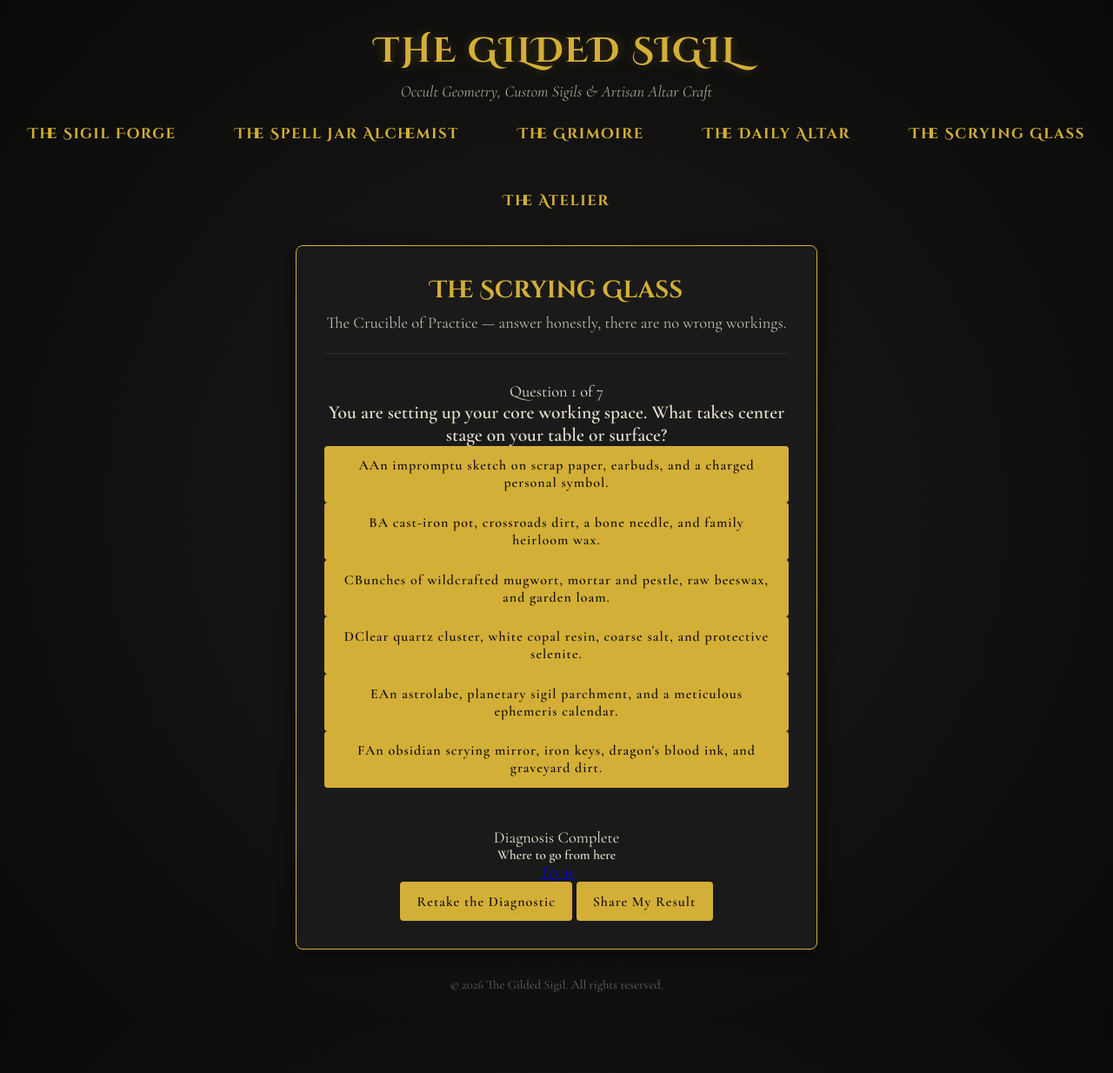
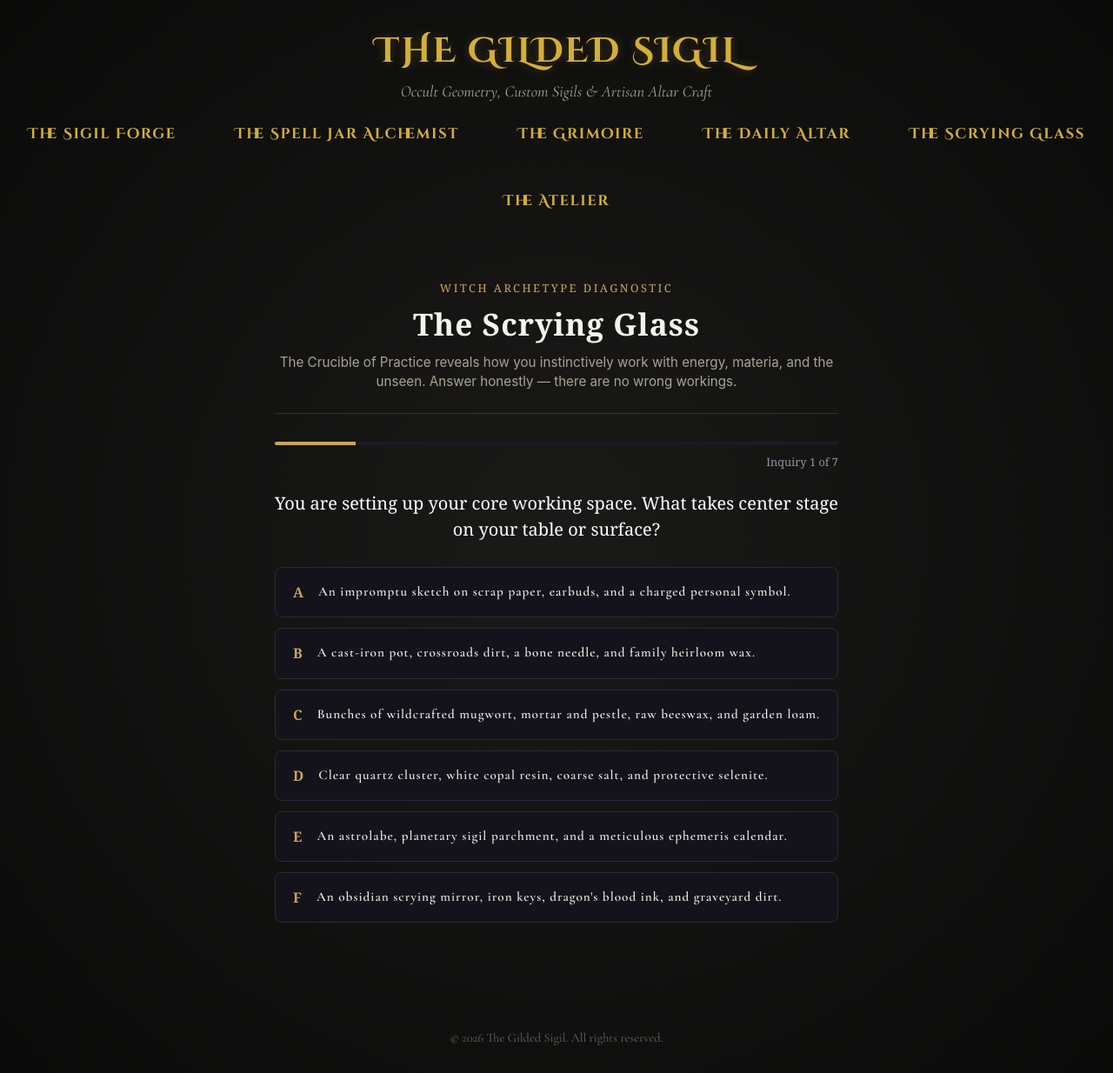
Before and after one commit to maf187/the-gilded-sigil, a Jekyll site: the page built from quizzes.html, in a window 1280 px wide. Shown: the whole page at 87% size. Built offline with Jekyll 4.4.1, drawn with Linux system fonts in a browser that asks for light colours; before the commit the page ends 1173 px from its top, so only the background shows below that.

Commit message:
Refactor Scrying Glass quiz HTML and styles

```diff
--- a/quizzes.html
+++ b/quizzes.html
@@ -4,12 +4,290 @@ title: The Scrying Glass
 description: "Take the witch archetype quiz — The Crucible of Practice reveals your magical path and points you to the ritual tools that fit it."
 permalink: /quizzes.html
 ---
-<section class="sigil-container scrying-container">
 
-  <div class="article-header">
+<style>
+  /* Scoped Scrying Glass Styles */
+  .scrying-container {
+    max-width: 680px;
+    margin: 40px auto;
+    padding: 0 16px;
+    color: #e6e3dd;
+    font-family: -apple-system, BlinkMacSystemFont, "Segoe UI", Roboto, sans-serif;
+  }
+
+  .scrying-header {
+    text-align: center;
+    margin-bottom: 32px;
+    border-bottom: 1px solid rgba(201, 165, 92, 0.2);
+    padding-bottom: 24px;
+  }
+
+  .scrying-eyebrow {
+    font-family: "Cinzel", Georgia, serif;
+    font-size: 0.8rem;
+    letter-spacing: 2.5px;
+    text-transform: uppercase;
+    color: #c9a55c;
+    margin-bottom: 8px;
+    display: block;
+  }
+
+  .scrying-header h2 {
+    font-family: "Cinzel", Georgia, serif;
+    font-size: 2.2rem;
+    color: #f5f3ef;
+    margin: 0 0 10px 0;
+    letter-spacing: 1px;
+  }
+
+  .scrying-subtitle {
+    color: #a8a396;
+    font-size: 0.95rem;
+    line-height: 1.5;
+    margin: 0;
+  }
+
+  /* Progress Bar */
+  .scrying-progress-wrap {
+    width: 100%;
+    height: 4px;
+    background: #1c1a24;
+    border-radius: 2px;
+    margin-bottom: 10px;
+    overflow: hidden;
+  }
+
+  .scrying-progress-bar {
+    height: 100%;
+    width: 0%;
+    background: #c9a55c;
+    transition: width 0.3s ease;
+  }
+
+  .scrying-progress-label {
+    font-size: 0.8rem;
+    color: #9590a3;
+    text-align: right;
+    margin-bottom: 24px;
+    font-family: "Cinzel", Georgia, serif;
+  }
+
+  /* Question Prompt */
+  .scrying-question {
+    font-family: "Cinzel", Georgia, serif;
+    font-size: 1.25rem;
+    color: #ffffff;
+    line-height: 1.5;
+    text-align: center;
+    margin-bottom: 28px;
+    font-weight: 400;
+  }
+
+  /* Separate Option Cards (Fixes the Gold Block) */
+  .scrying-options {
+    display: flex;
+    flex-direction: column;
+    gap: 12px;
+    margin-bottom: 24px;
+  }
+
+  .scrying-option-btn {
+    background: #14131b !important;
+    border: 1px solid #2d2938 !important;
+    border-radius: 8px !important;
+    color: #ede9e3 !important;
+    padding: 16px 20px !important;
+    font-size: 0.95rem !important;
+    line-height: 1.45 !important;
+    text-align: left !important;
+    cursor: pointer;
+    transition: all 0.2s ease;
+    display: flex !important;
+    align-items: flex-start;
+    gap: 16px;
+    width: 100%;
+    box-sizing: border-box;
+    box-shadow: none !important;
+  }
+
+  .scrying-option-btn:hover {
+    background: #1e1b27 !important;
+    border-color: #c9a55c !important;
+    transform: translateY(-2px);
+  }
+
+  .scrying-option-marker {
+    font-family: "Cinzel", Georgia, serif;
+    color: #c9a55c;
+    font-weight: 700;
+    font-size: 1rem;
+    flex-shrink: 0;
+    margin-top: 1px;
+  }
+
+  .scrying-back-link {
+    background: none;
+    border: none;
+    color: #878292;
+    font-size: 0.85rem;
+    cursor: pointer;
+    padding: 6px 0;
+    font-family: inherit;
+    text-decoration: underline;
+  }
+
+  .scrying-back-link:hover {
+    color: #c9a55c;
+  }
+
+  /* Results Screen - Hidden by default */
+  .scrying-result {
+    display: none;
+    background: #14131b;
+    border: 1px solid #2d2938;
+    border-radius: 12px;
+    padding: 32px;
+    margin-top: 20px;
+    box-shadow: 0 12px 36px rgba(0, 0, 0, 0.4);
+  }
+
+  .scrying-result-badge {
+    display: inline-block;
+    border: 1px solid #c9a55c;
+    color: #c9a55c;
+    font-family: "Cinzel", Georgia, serif;
+    font-size: 0.75rem;
+    padding: 3px 10px;
+    border-radius: 20px;
+    letter-spacing: 1.5px;
+    text-transform: uppercase;
+    margin-bottom: 14px;
+  }
+
+  .scrying-result-title {
+    font-family: "Cinzel", Georgia, serif;
+    font-size: 1.85rem;
+    color: #ffffff;
+    margin: 0 0 8px 0;
+  }
+
+  .scrying-result-tagline {
+    font-style: italic;
+    color: #dfbc74;
+    font-size: 1rem;
+    margin-bottom: 18px;
+  }
+
+  .scrying-result-body {
+    color: #a8a396;
+    line-height: 1.6;
+    margin-bottom: 24px;
+    font-size: 0.95rem;
+  }
+
+  .scrying-next-step {
+    background: #1c1a26;
+    border-left: 3px solid #c9a55c;
+    padding: 16px 20px;
+    border-radius: 0 8px 8px 0;
+    margin-bottom: 20px;
+  }
+
+  .scrying-next-step h5 {
+    font-family: "Cinzel", Georgia, serif;
+    color: #ffffff;
+    font-size: 1rem;
+    margin: 0 0 6px 0;
+  }
+
+  .scrying-next-step p {
+    color: #a8a396;
+    font-size: 0.9rem;
+    line-height: 1.4;
+    margin: 0 0 12px 0;
+  }
+
+  .scrying-next-step a {
+    display: inline-block;
+    background: #c9a55c;
+    color: #0b0a10;
+    padding: 8px 16px;
+    border-radius: 6px;
+    text-decoration: none;
+    font-weight: 600;
+    font-size: 0.85rem;
+    font-family: "Cinzel", Georgia, serif;
+  }
+
+  .scrying-next-step a:hover {
+    background: #dfbc74;
+  }
+
+  .scrying-etsy-nudge {
+    font-size: 0.85rem;
+    color: #8c8798;
+    line-height: 1.5;
+    margin-bottom: 28px;
+  }
+
+  .scrying-etsy-nudge a {
+    color: #dfbc74;
+  }
+
+  .scrying-result-actions {
+    display: flex;
+    gap: 12px;
+    flex-wrap: wrap;
+  }
+
+  .scrying-action-btn {
+    padding: 12px 20px;
+    border-radius: 6px;
+    font-family: "Cinzel", Georgia, serif;
+    font-size: 0.85rem;
+    font-weight: 600;
+    cursor: pointer;
+    flex: 1;
+    min-width: 140px;
+    transition: all 0.2s;
+  }
+
+  .scrying-restart-btn {
+    background: #c9a55c;
+    color: #0d0c12;
+    border: none;
+  }
+
+  .scrying-restart-btn:hover {
+    background: #dfbc74;
+  }
+
+  .scrying-share-btn {
+    background: transparent;
+    border: 1px solid #c9a55c;
+    color: #c9a55c;
+  }
+
+  .scrying-share-btn:hover {
+    background: rgba(201, 165, 92, 0.1);
+  }
+
+  .scrying-share-confirm {
+    font-size: 0.85rem;
+    color: #dfbc74;
+    margin-top: 10px;
+    min-height: 1.2em;
+    text-align: center;
+  }
+</style>
+
+<section class="scrying-container">
+
+  <div class="scrying-header">
+    <span class="scrying-eyebrow">Witch Archetype Diagnostic</span>
     <h2>The Scrying Glass</h2>
-    <p style="margin-bottom: 0; color: #c2beaf;">
-      The Crucible of Practice — answer honestly, there are no wrong workings.
+    <p class="scrying-subtitle">
+      The Crucible of Practice reveals how you instinctively work with energy, materia, and the unseen. Answer honestly — there are no wrong workings.
     </p>
   </div>
 
@@ -23,10 +301,10 @@ permalink: /quizzes.html
     <h3 class="scrying-question" id="question-text"></h3>
     <div class="scrying-options" id="options-container"></div>
 
-    <button type="button" class="scrying-back-link" id="back-btn" onclick="scryingGoBack()">&larr; Back</button>
+    <button type="button" class="scrying-back-link" id="back-btn" onclick="scryingGoBack()">&larr; Back to Previous</button>
   </div>
 
-  <!-- Results View -->
+  <!-- Results View (Hidden until quiz is complete) -->
   <div id="result-screen" class="scrying-result">
     <span class="scrying-result-badge">Diagnosis Complete</span>
     <h3 class="scrying-result-title" id="result-archetype"></h3>
@@ -36,14 +314,14 @@ permalink: /quizzes.html
     <div class="scrying-next-step">
       <h5 id="next-step-heading">Where to go from here</h5>
       <p id="next-step-body"></p>
-      <a id="next-step-link" href="#">Try it</a>
+      <a id="next-step-link" href="#">Explore This Current</a>
     </div>
 
     <p class="scrying-etsy-nudge" id="etsy-nudge"></p>
 
     <div class="scrying-result-actions">
-      <button type="button" class="scrying-action-btn scrying-restart-btn" onclick="restartScrying()">Retake the Diagnostic</button>
-      <button type="button" class="scrying-action-btn scrying-share-btn" onclick="shareScryingResult()">Share My Result</button>
+      <button type="button" class="scrying-action-btn scrying-restart-btn" onclick="restartScrying()">Retake Diagnostic</button>
+      <button type="button" class="scrying-action-btn scrying-share-btn" onclick="shareScryingResult()">Share Result</button>
     </div>
     <p class="scrying-share-confirm" id="share-confirm"></p>
   </div>
@@ -147,8 +425,8 @@ permalink: /quizzes.html
       description: "Your practice is anchored in lineage, regional folklore, spirit pacts, and the raw power of the land. You look to historical grimoires, ancestral veneration, and time-tested folk remedies rather than modern eclectic trends. You understand that magic is a reciprocal relationship with the unseen inhabitants around you.",
       nextStepHeading: "Read the old recipes",
       nextStepBody: "Folk practice lives in the details. Browse the Grimoire for ancestral-style rituals and seasonal folk workings.",
-      nextStepLink: "/articles.html",
-      etsy: "A piece from <a href=\"/atelier.html\">The Atelier</a> themed around lineage and ancestry suits your path well."
+      nextStepLink: "/grimoire",
+      etsy: "A piece from <a href=\"/atelier\">The Atelier</a> themed around lineage and ancestry suits your path well."
     },
     green: {
       title: "The Green / Hedge Witch",
@@ -214,9 +492,9 @@ permalink: /quizzes.html
     scryingQuestionTextEl.textContent = q.question;
     scryingOptionsContainerEl.innerHTML = "";
 
-    const progressPercent = (scryingCurrentQuestion / scryingQuestions.length) * 100;
+    const progressPercent = ((scryingCurrentQuestion + 1) / scryingQuestions.length) * 100;
     scryingProgressBarEl.style.width = `${progressPercent}%`;
-    scryingProgressLabelEl.textContent = `Question ${scryingCurrentQuestion + 1} of ${scryingQuestions.length}`;
+    scryingProgressLabelEl.textContent = `Inquiry ${scryingCurrentQuestion + 1} of ${scryingQuestions.length}`;
 
     scryingBackBtnEl.style.visibility = scryingCurrentQuestion === 0 ? "hidden" : "visible";
 
@@ -301,7 +579,7 @@ permalink: /quizzes.html
       navigator.share({ title: "The Scrying Glass", text: shareText, url: shareUrl }).catch(() => {});
     } else if (navigator.clipboard) {
       navigator.clipboard.writeText(`${shareText} ${shareUrl}`).then(() => {
-        confirmEl.textContent = "Copied to clipboard — go paste it somewhere magical.";
+        confirmEl.textContent = "Copied to clipboard — ready to share.";
         setTimeout(() => { confirmEl.textContent = ""; }, 4000);
       }).catch(() => {
         confirmEl.textContent = shareText;
```
Also changed, not shown: other parts of quizzes.html (+13 -13 lines).
